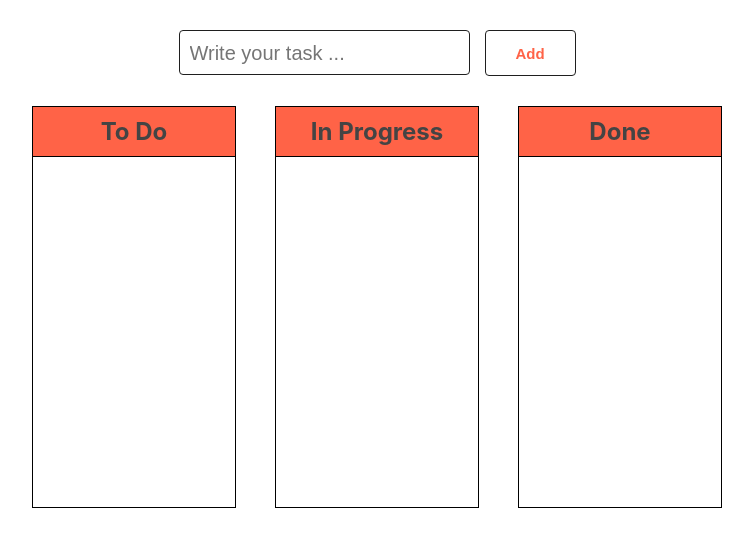
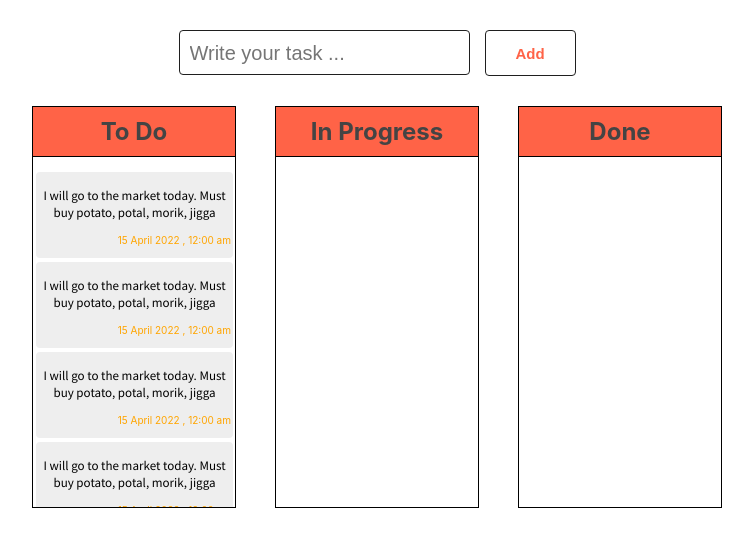
Before and after one commit to Mehedi4467/kanban-board-client, a React (Create React App) app: page / in a window 1280 px wide. Shown: the top 546 px of the page, without its empty margins (263-1016 px from the left). Built offline with nearby package versions, Linux system fonts and the light colour scheme.

Commit message:
three task section design complated

```diff
--- /dev/null
+++ b/public/task.json
@@ -0,0 +1,26 @@
+[
+  {
+    "_id": "631634bc010c5b89d0d1dd70",
+    "task": "I will go to the market today. Must buy potato, potal, morik, jigga",
+    "time": "15 April 2022 , 12:00 am",
+    "updateAt": "15 April 2022 , 12:00 pm"
+  },
+  {
+    "_id": "631634bc89cc493709433d28",
+    "task": "I will go to the market today. Must buy potato, potal, morik, jigga",
+    "time": "15 April 2022 , 12:00 am",
+    "updateAt": "15 April 2022 , 12:00 pm"
+  },
+  {
+    "_id": "631634bcc99bbe41caf220ca",
+    "task": "I will go to the market today. Must buy potato, potal, morik, jigga",
+    "time": "15 April 2022 , 12:00 am",
+    "updateAt": "15 April 2022 , 12:00 pm"
+  },
+  {
+    "_id": "631634bcdd546389862b27d4",
+    "task": "I will go to the market today. Must buy potato, potal, morik, jigga",
+    "time": "15 April 2022 , 12:00 am",
+    "updateAt": "15 April 2022 , 12:00 pm"
+  }
+]
--- a/src/Components/Home/Common.css
+++ b/src/Components/Home/Common.css
@@ -1,17 +1,66 @@
+/* task font style */
+@import url('https://fonts.googleapis.com/css2?family=Source+Sans+Pro&display=swap');
+
+/* main section task div css */
+
 .main-section {
     width: 202px;
     height: 400px;
+    overflow-y: auto;
+    scroll-behavior: smooth;
     border: 1px solid black;
 }
 
-.body {
+/* task title css */
+
+.title {
     background-color: #FF6347;
+    position: fixed;
+    width: 202px;
 }
 
-.body h2 {
+.title h2 {
+
     margin: 0;
     color: #444444;
     text-align: center;
     padding: 10px 0;
     border-bottom: 1px solid black;
 }
+
+
+/* task section body  */
+
+.task-main-body {
+    margin-top: 65px;
+    text-align: center;
+
+
+}
+
+/* task div */
+
+.task {
+    padding: 2px 2px;
+    margin-bottom: 4px;
+    margin-left: 3px;
+    margin-right: 2px;
+    border-radius: 4px;
+    cursor: move;
+    background-color: #EEEEEE;
+}
+
+/* task text  */
+
+.task-text {
+    font-size: 13px;
+    font-family: 'Source Sans Pro', sans-serif;
+}
+
+/* task time  */
+
+.task-time {
+    font-size: 10px;
+    color: orange;
+    text-align: right;
+}
--- a/src/Components/Home/Home.js
+++ b/src/Components/Home/Home.js
@@ -1,15 +1,24 @@
-import React from 'react';
+import React, { useEffect, useState } from 'react';
 import TaskInput from './TaskInput.js/TaskInput';
 import './Home.css';
 import ToDo from './ToDo/ToDo';
 import InProgress from './InProgress/InProgress';
 import TaskDone from './TaskDone/TaskDone';
 const Home = () => {
+    const [tasks, setTask] = useState([]);
+    useEffect(() => {
+        fetch('task.json')
+            .then(res => res.json())
+            .then(data => {
+                setTask(data);
+            })
+    }, [])
+    // console.log(task)
     return (
         <div className='container'>
             <TaskInput></TaskInput>
             <div className='todo-section grid-container'>
-                <ToDo></ToDo>
+                <ToDo tasks={tasks}></ToDo>
                 <InProgress></InProgress>
                 <TaskDone></TaskDone>
             </div>
--- a/src/Components/Home/InProgress/InProgress.js
+++ b/src/Components/Home/InProgress/InProgress.js
@@ -3,7 +3,7 @@ import '../Common.css';
 const InProgress = () => {
     return (
         <section className='main-section'>
-            <div className='body'>
+            <div className='title'>
                 <h2>In Progress</h2>
             </div>
         </section>
--- a/src/Components/Home/TaskDone/TaskDone.js
+++ b/src/Components/Home/TaskDone/TaskDone.js
@@ -3,7 +3,7 @@ import '../Common.css';
 const TaskDone = () => {
     return (
         <section className='main-section'>
-            <div className='body'>
+            <div className='title'>
                 <h2>Done</h2>
             </div>
         </section>
--- a/src/Components/Home/ToDo/ToDo.js
+++ b/src/Components/Home/ToDo/ToDo.js
@@ -1,10 +1,19 @@
 import React from 'react';
 import '../Common.css';
-const ToDo = () => {
+const ToDo = ({ tasks }) => {
+    console.log(tasks)
     return (
         <section className='main-section'>
-            <div className='body'>
+            <div className='title'>
                 <h2>To Do</h2>
+            </div>
+            <div className='task-main-body'>
+                {
+                    tasks.map((task) => <div key={task._id} className='task'>
+                        <p className='task-text'>{task.task}</p>
+                        <p className='task-time'>{task.time}</p>
+                    </div>)
+                }
             </div>
         </section>
     );
```
Also changed, not shown: src/Components/Home/TaskInput.js/TaskInput.js (line endings or trailing spaces).
